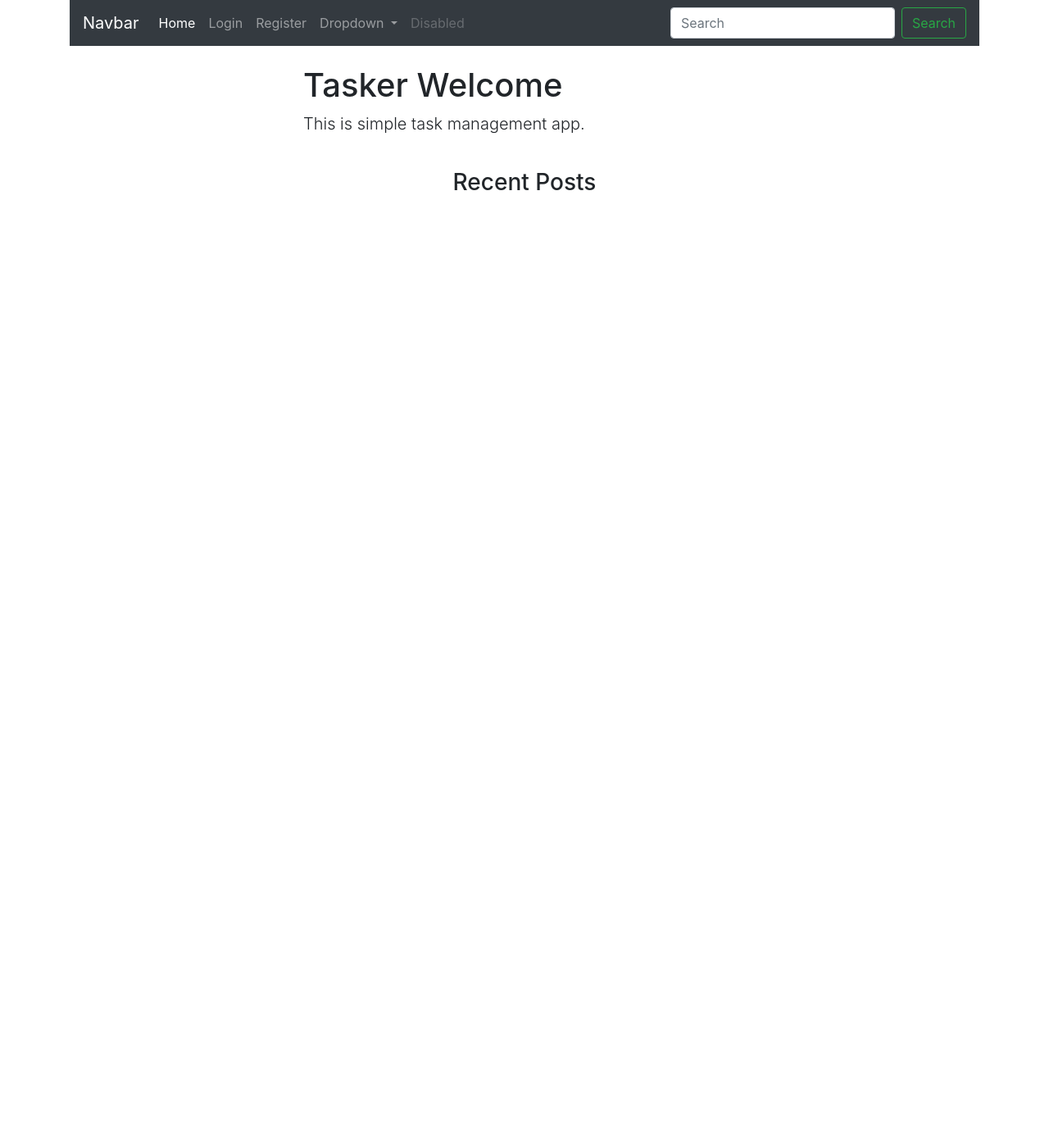
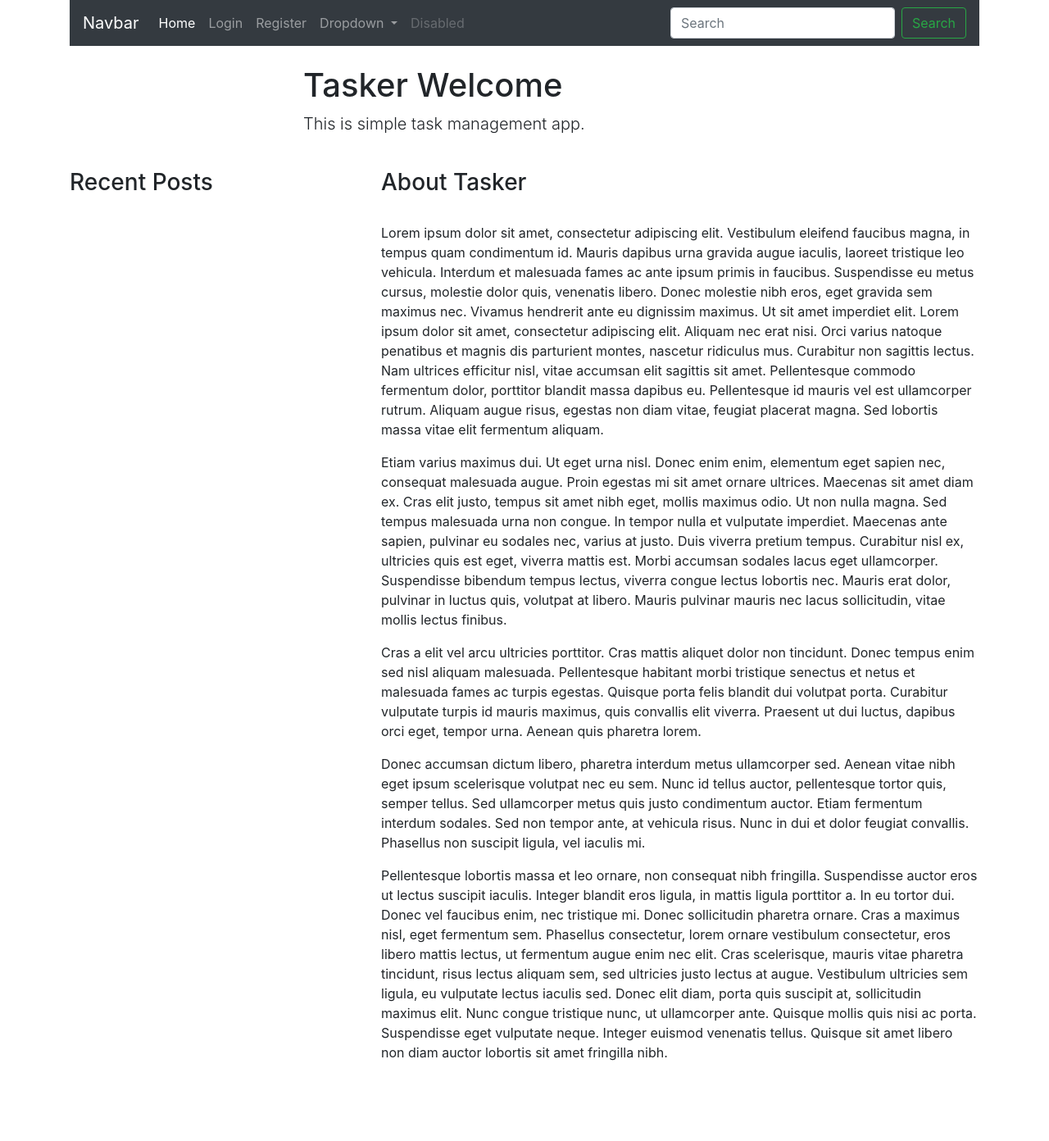
Before and after one commit to jpirih/Tasker, a Flask app: page / in a window 1280 px wide. Shown: the whole page at 82% size. Before the commit the page ends 232 px from the top, so only its background shows below. Run offline with Flask 2, Linux system fonts and the light colour scheme; data that the repository does not hold is empty; some libraries are stand-ins or nearby versions.

Commit message:
Reading static data from file About app

```diff
--- a/tasker/main/routes.py
+++ b/tasker/main/routes.py
@@ -1,6 +1,8 @@
+from typing import List
+
 from flask import render_template
 from tasker.main import bp
-from tasker.models import  Post
+from tasker.models import Post
 
 
 @bp.route('/')
@@ -8,4 +10,9 @@ def home() -> str:
     """Main page view controller"""
     title: str = 'Home'
     posts = Post.get_latest_posts()
-    return render_template('main/index.html', posts=posts, title=title)
+    about_app: List = []
+    f = open('tasker/static/files/about.txt', 'r')
+    for row in f:
+        about_app.append(row)
+
+    return render_template('main/index.html', about=about_app, posts=posts, title=title)
--- a/tasker/models/posts_model.py
+++ b/tasker/models/posts_model.py
@@ -39,7 +39,7 @@ class Post(db.Model):
         Gets the list of non deleted posts from db
         @return posts: Post
         """
-        posts = cls.query.filter_by(deleted=False).all()
+        posts = cls.query.filter_by(deleted=False).order_by(cls.timestamp.desc()).all()
         return posts
 
     @classmethod
--- /dev/null
+++ b/tasker/static/files/about.txt
@@ -0,0 +1,5 @@
+Lorem ipsum dolor sit amet, consectetur adipiscing elit. Vestibulum eleifend faucibus magna, in tempus quam condimentum id. Mauris dapibus urna gravida augue iaculis, laoreet tristique leo vehicula. Interdum et malesuada fames ac ante ipsum primis in faucibus. Suspendisse eu metus cursus, molestie dolor quis, venenatis libero. Donec molestie nibh eros, eget gravida sem maximus nec. Vivamus hendrerit ante eu dignissim maximus. Ut sit amet imperdiet elit. Lorem ipsum dolor sit amet, consectetur adipiscing elit. Aliquam nec erat nisi. Orci varius natoque penatibus et magnis dis parturient montes, nascetur ridiculus mus. Curabitur non sagittis lectus. Nam ultrices efficitur nisl, vitae accumsan elit sagittis sit amet. Pellentesque commodo fermentum dolor, porttitor blandit massa dapibus eu. Pellentesque id mauris vel est ullamcorper rutrum. Aliquam augue risus, egestas non diam vitae, feugiat placerat magna. Sed lobortis massa vitae elit fermentum aliquam.
+Etiam varius maximus dui. Ut eget urna nisl. Donec enim enim, elementum eget sapien nec, consequat malesuada augue. Proin egestas mi sit amet ornare ultrices. Maecenas sit amet diam ex. Cras elit justo, tempus sit amet nibh eget, mollis maximus odio. Ut non nulla magna. Sed tempus malesuada urna non congue. In tempor nulla et vulputate imperdiet. Maecenas ante sapien, pulvinar eu sodales nec, varius at justo. Duis viverra pretium tempus. Curabitur nisl ex, ultricies quis est eget, viverra mattis est. Morbi accumsan sodales lacus eget ullamcorper. Suspendisse bibendum tempus lectus, viverra congue lectus lobortis nec. Mauris erat dolor, pulvinar in luctus quis, volutpat at libero. Mauris pulvinar mauris nec lacus sollicitudin, vitae mollis lectus finibus.
+Cras a elit vel arcu ultricies porttitor. Cras mattis aliquet dolor non tincidunt. Donec tempus enim sed nisl aliquam malesuada. Pellentesque habitant morbi tristique senectus et netus et malesuada fames ac turpis egestas. Quisque porta felis blandit dui volutpat porta. Curabitur vulputate turpis id mauris maximus, quis convallis elit viverra. Praesent ut dui luctus, dapibus orci eget, tempor urna. Aenean quis pharetra lorem.
+Donec accumsan dictum libero, pharetra interdum metus ullamcorper sed. Aenean vitae nibh eget ipsum scelerisque volutpat nec eu sem. Nunc id tellus auctor, pellentesque tortor quis, semper tellus. Sed ullamcorper metus quis justo condimentum auctor. Etiam fermentum interdum sodales. Sed non tempor ante, at vehicula risus. Nunc in dui et dolor feugiat convallis. Phasellus non suscipit ligula, vel iaculis mi.
+Pellentesque lobortis massa et leo ornare, non consequat nibh fringilla. Suspendisse auctor eros ut lectus suscipit iaculis. Integer blandit eros ligula, in mattis ligula porttitor a. In eu tortor dui. Donec vel faucibus enim, nec tristique mi. Donec sollicitudin pharetra ornare. Cras a maximus nisl, eget fermentum sem. Phasellus consectetur, lorem ornare vestibulum consectetur, eros libero mattis lectus, ut fermentum augue enim nec elit. Cras scelerisque, mauris vitae pharetra tincidunt, risus lectus aliquam sem, sed ultricies justo lectus at augue. Vestibulum ultricies sem ligula, eu vulputate lectus iaculis sed. Donec elit diam, porta quis suscipit at, sollicitudin maximus elit. Nunc congue tristique nunc, ut ullamcorper ante. Quisque mollis quis nisi ac porta. Suspendisse eget vulputate neque. Integer euismod venenatis tellus. Quisque sit amet libero non diam auctor lobortis sit amet fringilla nibh.
--- a/tasker/templates/main/index.html
+++ b/tasker/templates/main/index.html
@@ -10,15 +10,18 @@
     </div> <br> <!-- end of page heading -->
 
     <!-- page content -->
-    <div class="row justify-content-md-center">
-        <div class="co-sm-6 text-center">
-            <h3>Recent Posts</h3>
-        </div>
-    </div> <br> <!-- end of section title -->
 
     <div class="row">
-        <div class="col-sm-4 align-self-end">
+        <div class="col-sm-4">
+            <h3>Recent Posts</h3> <br>
            {% include 'partials/posts-list.html' %}
+        </div>
+        <div class="col-sm-8">
+            <h3>About Tasker</h3> <br>
+            {% for row in about %}
+                <p>{{ row }}</p>
+            {% endfor %}
+
         </div>
     </div>
 
--- a/tasker/templates/partials/latest_posts.html
+++ b/tasker/templates/partials/latest_posts.html
@@ -6,7 +6,8 @@
                     <p> {{ post.author.username }}
                         <sapn class="bold">says:</sapn>
                         {{ post.body }} </p>
-              </div> <br> <!-- end of post card -->
+                </div>
+                <br> <!-- end of post card -->
             </div>
         {% endfor %}
     </div>
```
Also changed, not shown: tasker/tests/test_auth_module.py (+1 -1 lines), 1 other file. Lines whose indentation alone changed are shown as unchanged.
